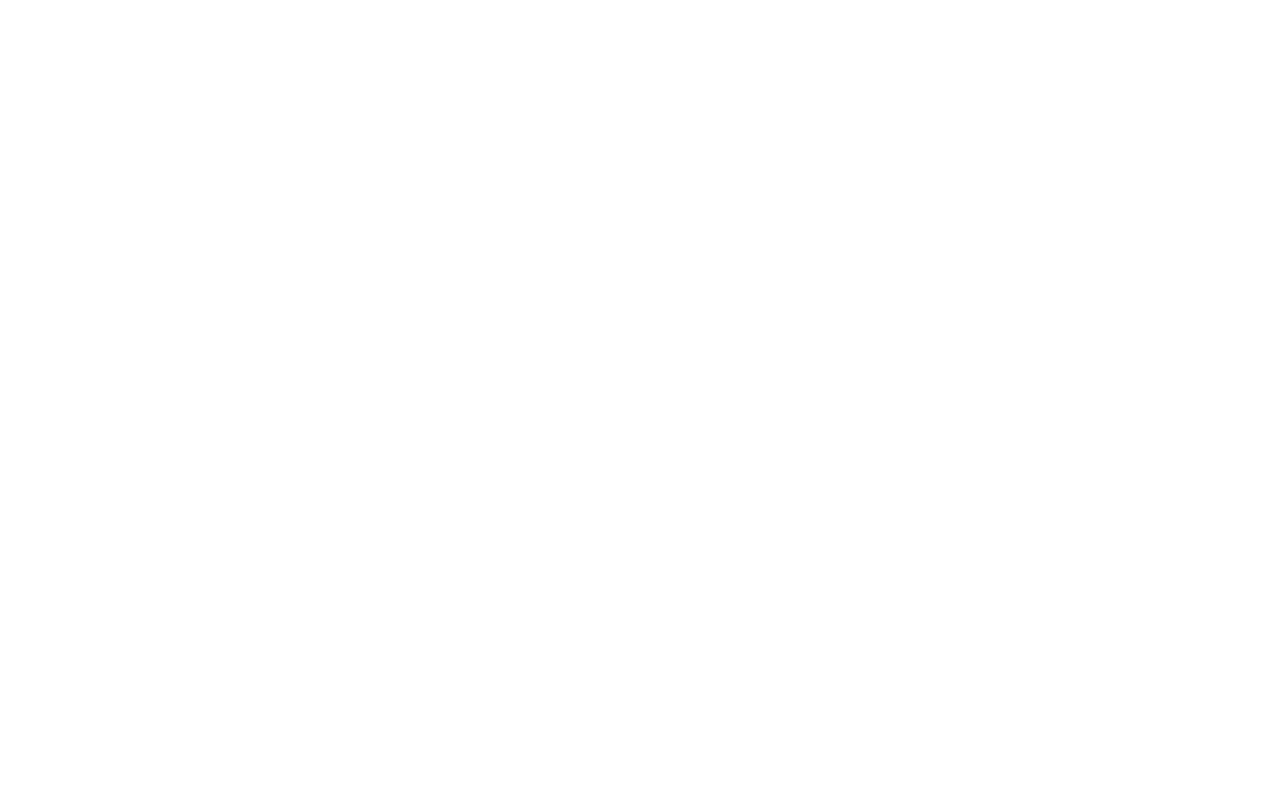
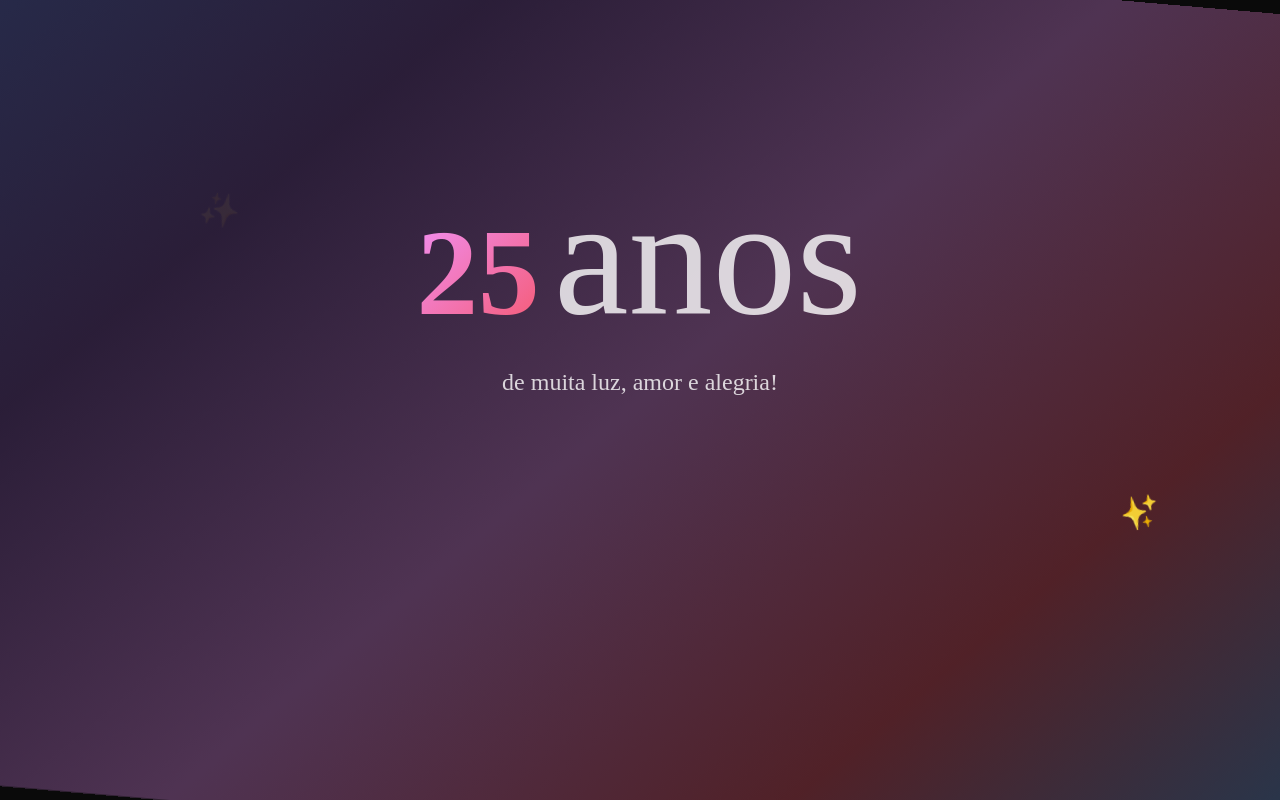
Before and after one commit to felipe-allves/HappyBirthday, a React (Vite) app: page / in a window 1280 px wide. Built offline with nearby package versions, Linux system fonts and the light colour scheme.

Commit message:
:sparkles: feat: Adiocionado Componentes Hero, Hero CSS e default CSS

```diff
--- a/src/App.jsx
+++ b/src/App.jsx
@@ -1,10 +1,13 @@
 import { useState } from 'react'
+import './assets/Styles/default.css'
+import Hero from './assets/Components/Hero/Hero'
 
 function App() {
   const [count, setCount] = useState(0)
 
   return (
     <>
+    <Hero/>
     </>
   )
 }
```
